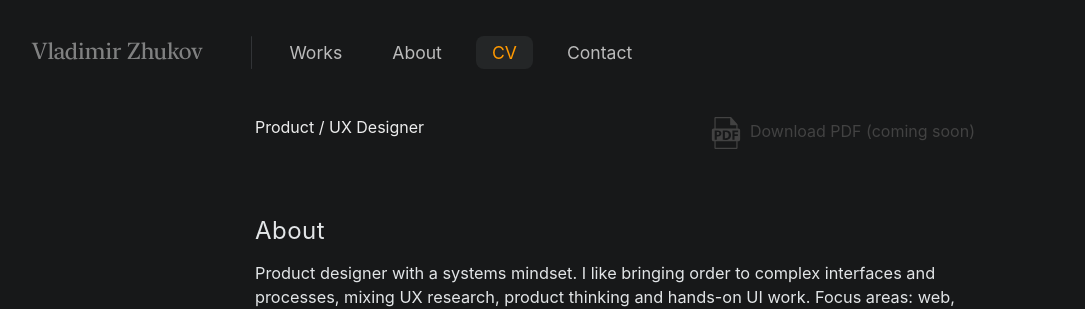
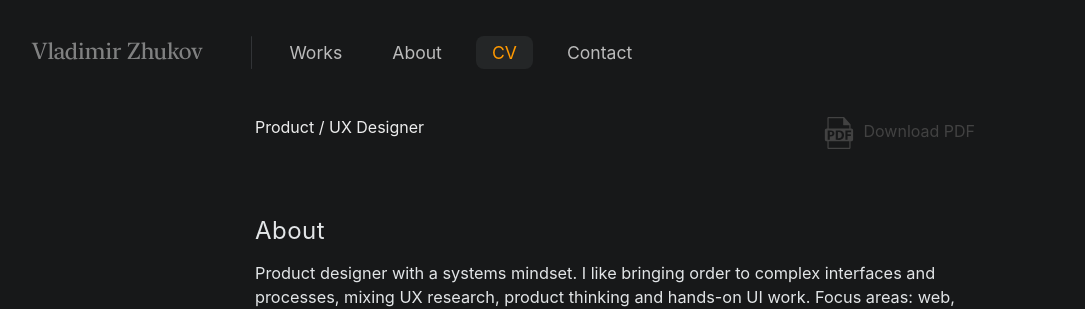
Before and after one commit to uxiscool/experience, a Jekyll site: the page built from cv.md, in a window 1280 px wide. Shown: the top 309 px of the page, without its empty margins (25-1110 px from the left). Built offline with Jekyll 4.4.1, drawn with Linux system fonts in a browser that asks for light colours.

Commit message:
Add files via upload

```diff
--- a/cv.md
+++ b/cv.md
@@ -7,7 +7,7 @@ permalink: /cv/
 <header class="cv-head">
   <div class="cv-title">Product / UX Designer</div>
  <p class="cv-download disabled-text">
-  <a href="{{ site.baseurl }}/ui/cv.pdf" aria-disabled="true"> <img src="{{ site.baseurl }}/ui/icon_pdf.svg" alt="PDF" width="32" height="32" style="vertical-align:middle; margin-right:8px;">Download PDF (coming soon) </a>
+  <a href="{{ site.baseurl }}/ui/cv.pdf" aria-disabled="true"> <img src="{{ site.baseurl }}/ui/icon_pdf.svg" alt="PDF" width="32" height="32" style="vertical-align:middle; margin-right:8px;">Download PDF</a>
 </p>
 </header>
   <section class="cv-grid">
```
